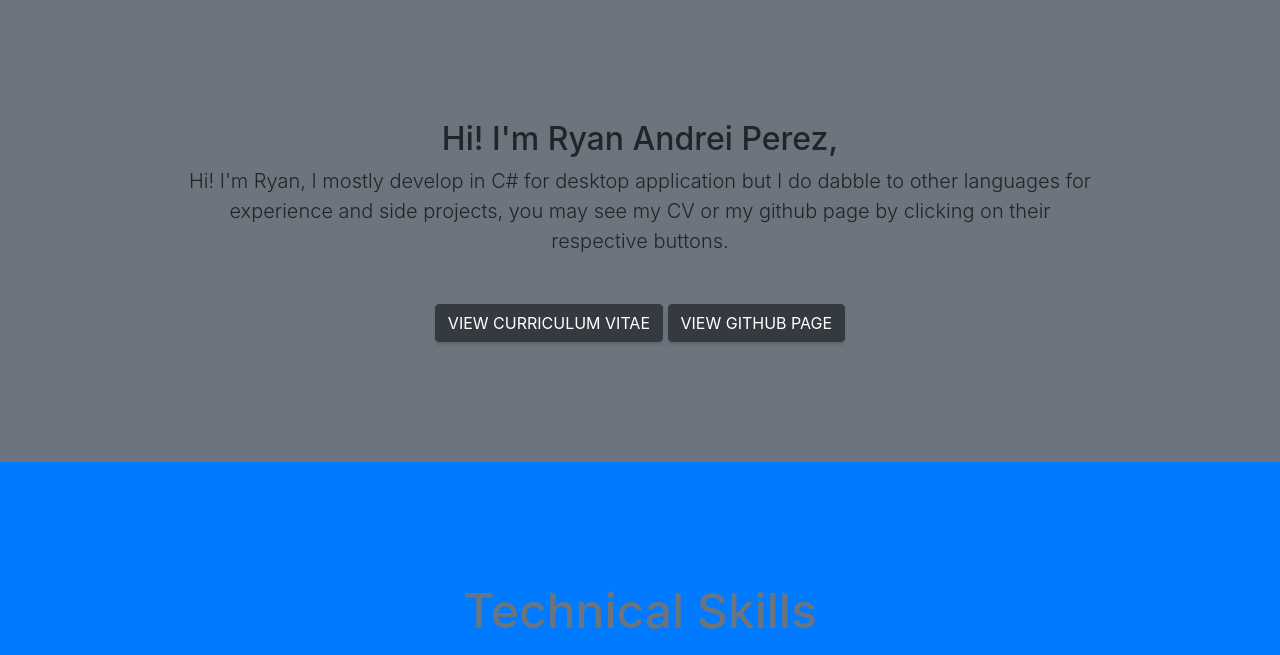
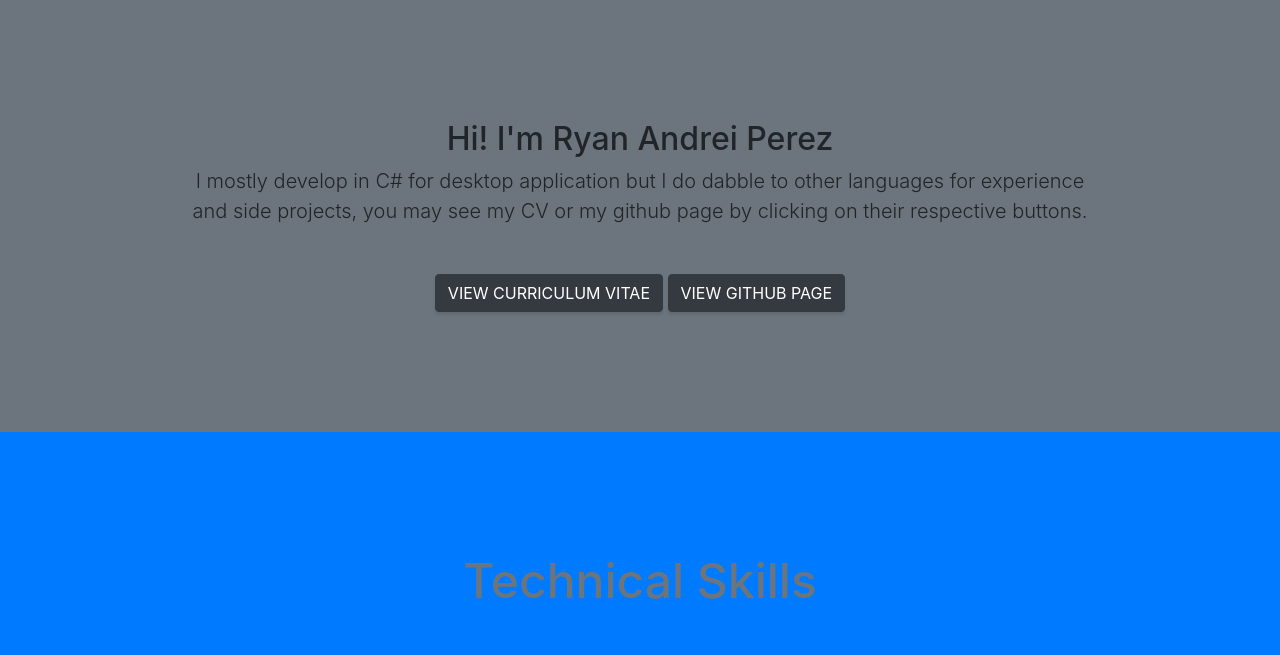
Before and after one commit to ryanperezx/ryanperezx.github.io, a website with bundled scripts: page index.html in a window 1280 px wide. Shown: the part 800-1455 px from the top of the page. Built offline with nearby package versions, Linux system fonts and the light colour scheme; files whose address does not match are found by name.

Commit message:
Redundancy check

```diff
--- a/index.html
+++ b/index.html
@@ -65,8 +65,8 @@
     <div class="container text-center">
       <div class="row">
         <div class="col-lg-10 mx-auto">
-          <h2>Hi! I'm Ryan Andrei Perez,</h2>
-          <p class="lead mb-5">Hi! I'm Ryan, I mostly develop in C# for desktop application but I do dabble to other languages for experience and side projects, you may see my CV or my github page by clicking on their respective buttons.</p>
+          <h2>Hi! I'm Ryan Andrei Perez</h2>
+          <p class="lead mb-5">I mostly develop in C# for desktop application but I do dabble to other languages for experience and side projects, you may see my CV or my github page by clicking on their respective buttons.</p>
           <a class="btn btn-dark btn-xl js-scroll-trigger" href="https://ryanperezx.github.io/resume-cv/">VIEW CURRICULUM VITAE</a>
           <a class="btn btn-dark btn-xl js-scroll-trigger" href="https://github.com/ryanperezx">VIEW GITHUB PAGE</a>
 
```
